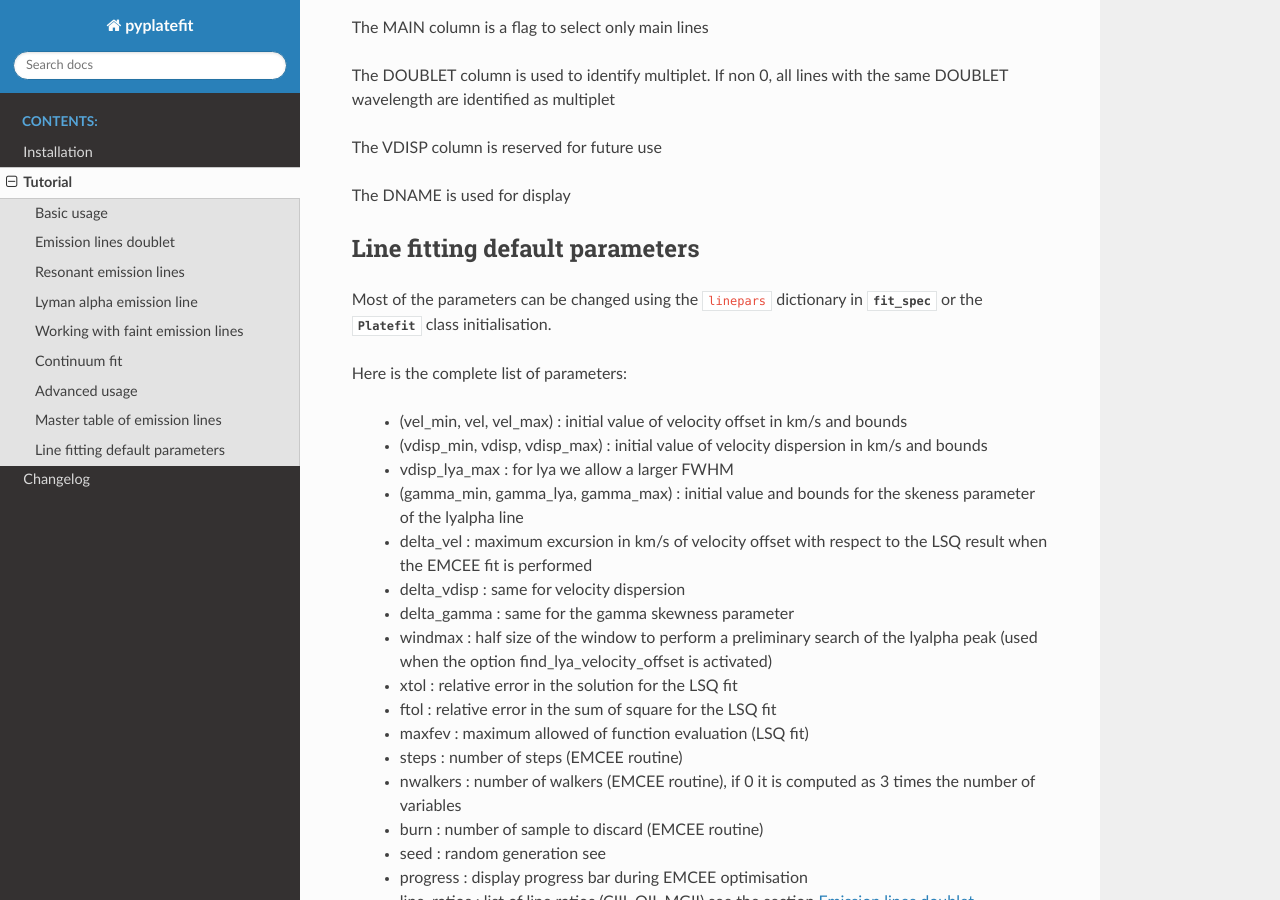
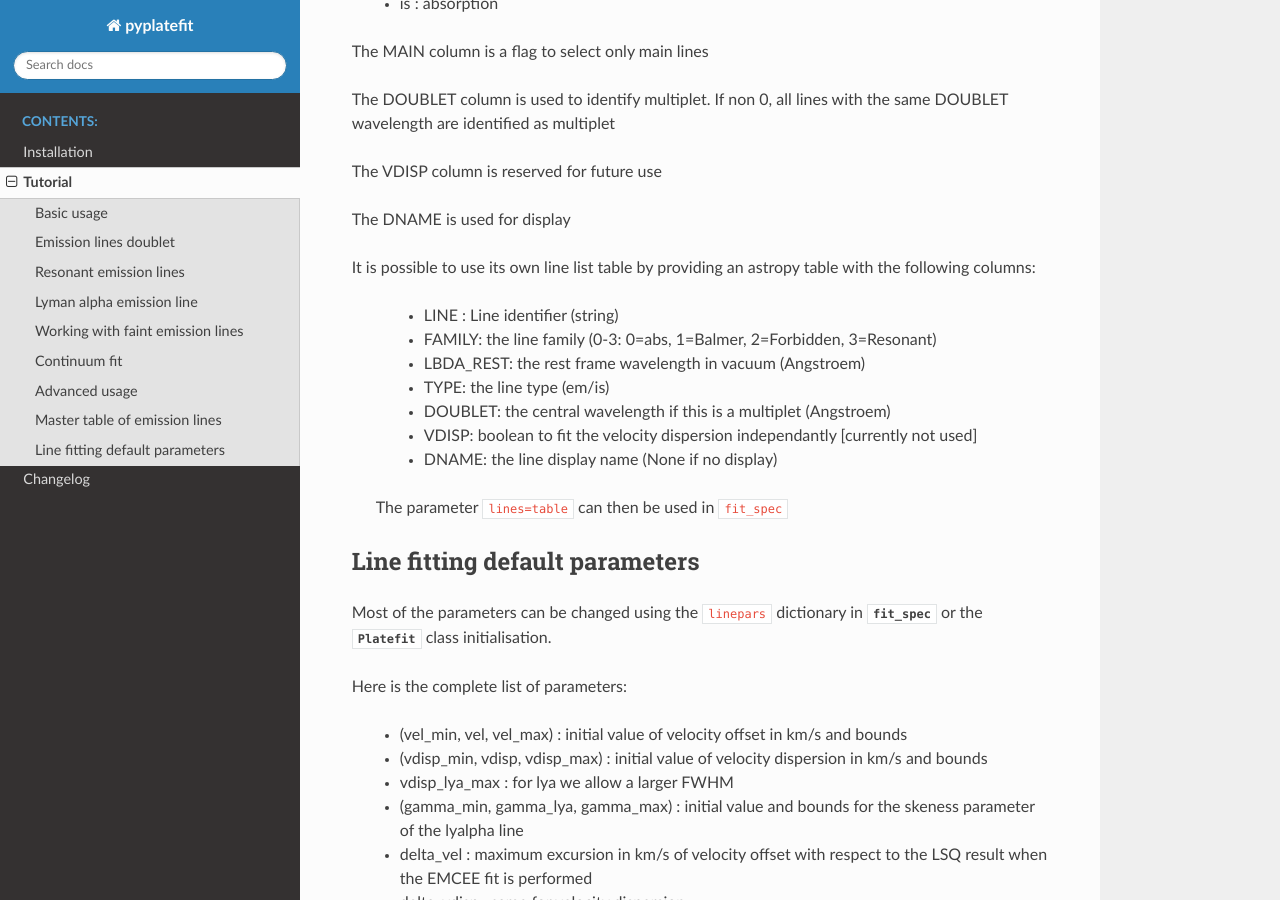
Before and after one commit to musevlt/pyplatefit, a Sphinx documentation site: the page built from docs/tutorial.rst, in a window 1280 px wide and 900 px high, scrolled down 14052 px. Built offline with Sphinx 7.4.7 and the Read the Docs theme 2.0.0, drawn with Linux system fonts in a browser that asks for light colours; some of the changed text lies outside the part shown.

Commit message:
update tutorial

```diff
--- a/docs/tutorial.rst
+++ b/docs/tutorial.rst
@@ -630,7 +630,7 @@ Master table of emission lines
 
 The master line information are taken from the MPDAF routine get_emlines
 see `documentation <https://mpdaf.readthedocs.io/en/latest/api/mpdaf.sdetect.get_emlines.html#mpdaf.sdetect.get_emlines>`_.
-To review this master list use the following command:
+As shown later it is also possible to use its own line table. To review this master list use the following command:
 
 .. code::
 
@@ -727,6 +727,17 @@ The VDISP column is reserved for future use
 
 The DNAME is used for display
 
+It is possible to use its own line list table by providing an astropy table with the following columns:
+
+    - LINE : Line identifier (string)
+    - FAMILY: the line family (0-3: 0=abs, 1=Balmer, 2=Forbidden, 3=Resonant)
+    - LBDA_REST: the rest frame wavelength in vacuum (Angstroem)
+    - TYPE: the line type (em/is)
+    - DOUBLET: the central wavelength if this is a multiplet (Angstroem)
+    - VDISP: boolean to fit the velocity dispersion independantly [currently not used]
+    - DNAME: the line display name (None if no display)
+
+ The parameter ``lines=table`` can then be used in ``fit_spec``
 
 .. _parameters:
 
```
